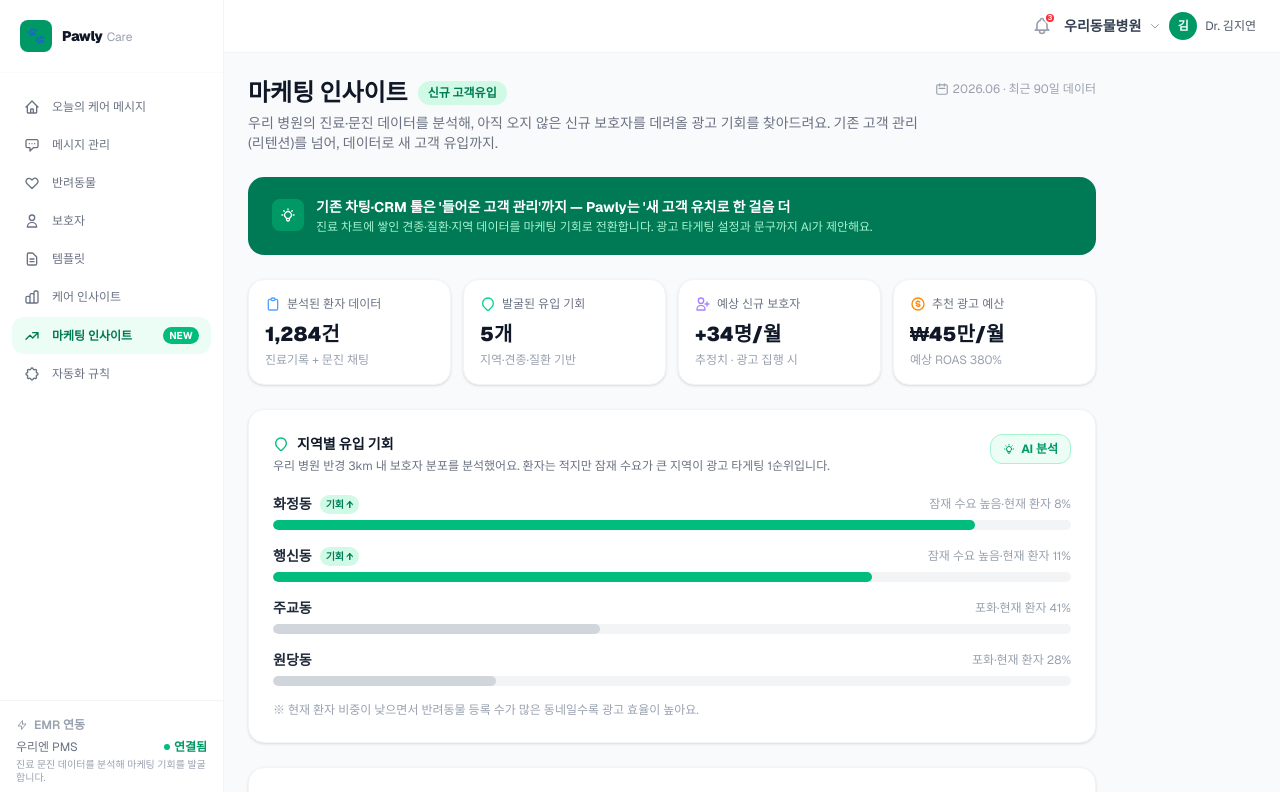
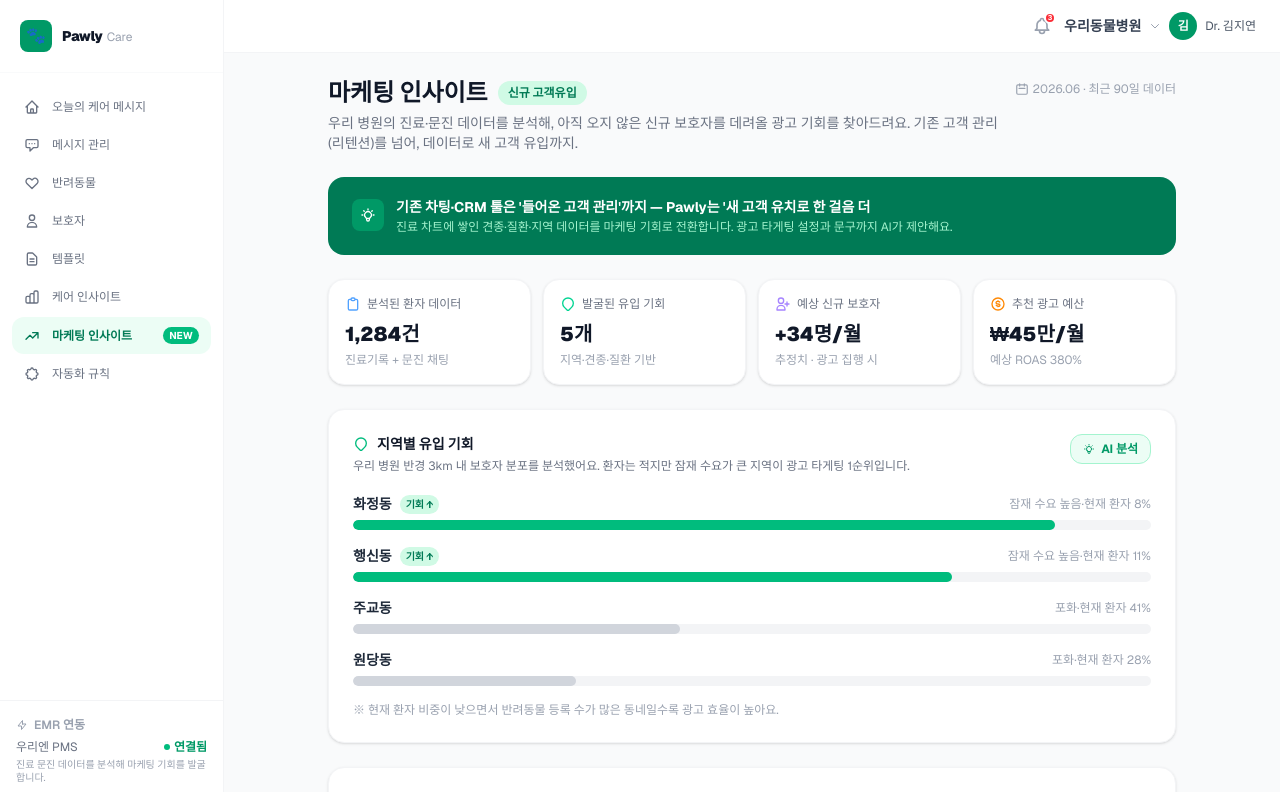
Before and after one commit to Jaewon-01/Vetscribe, a Next.js app: page /marketing in a window 1280 px wide. Shown: the top 792 px of the page. Built offline with nearby package versions, Linux system fonts and the light colour scheme.

Commit message:
fix: center marketing page content (add mx-auto to max-w-4xl)
https://claude.ai/code/session_015Gi1cUhNoWu6NasvTLmQGm

```diff
--- a/app/marketing/page.tsx
+++ b/app/marketing/page.tsx
@@ -331,7 +331,7 @@ export default function MarketingPage() {
         </header>
 
         <main className="flex-1 overflow-y-auto">
-          <div className="px-6 py-6 max-w-4xl space-y-6 pb-24 lg:pb-8">
+          <div className="px-6 py-6 max-w-4xl mx-auto space-y-6 pb-24 lg:pb-8">
 
             {/* 타이틀 */}
             <div className="flex items-start justify-between gap-4">
```
